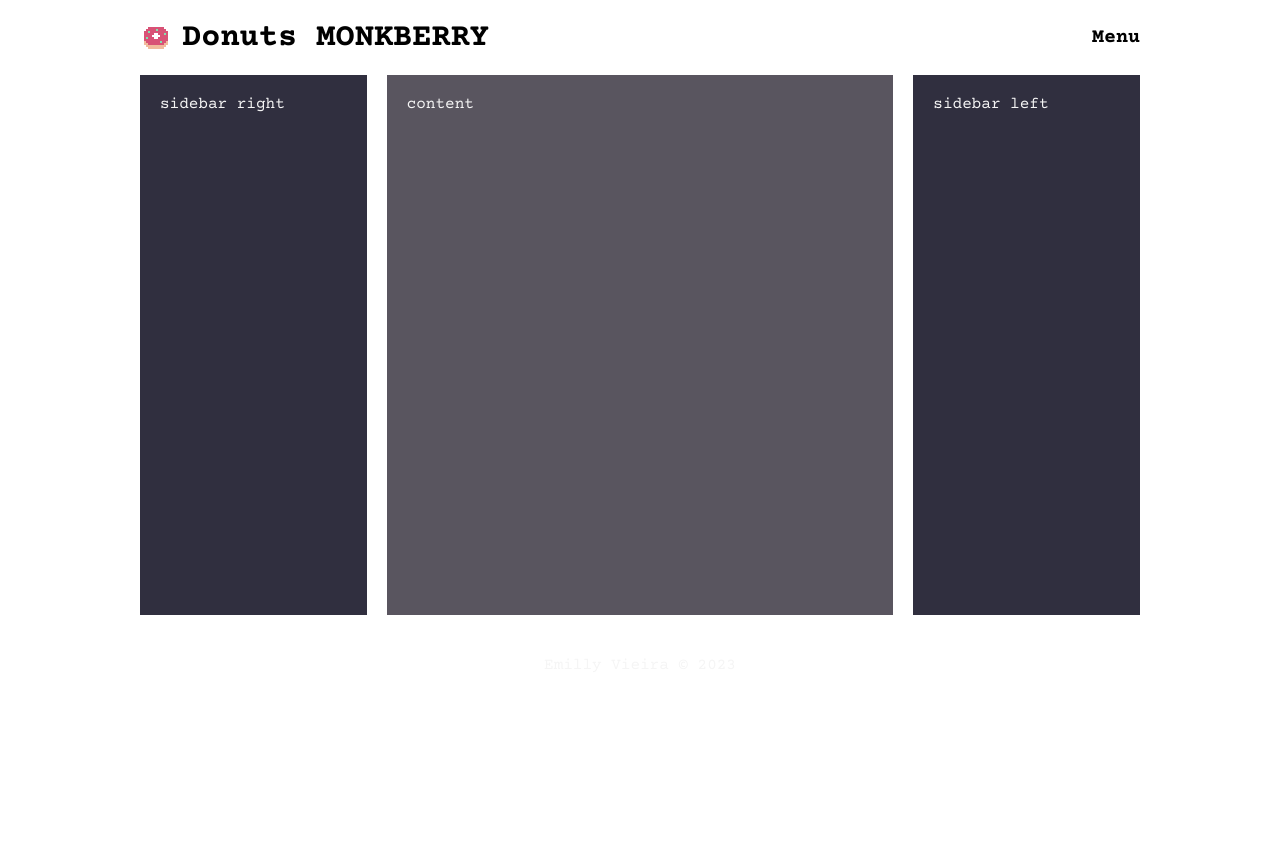
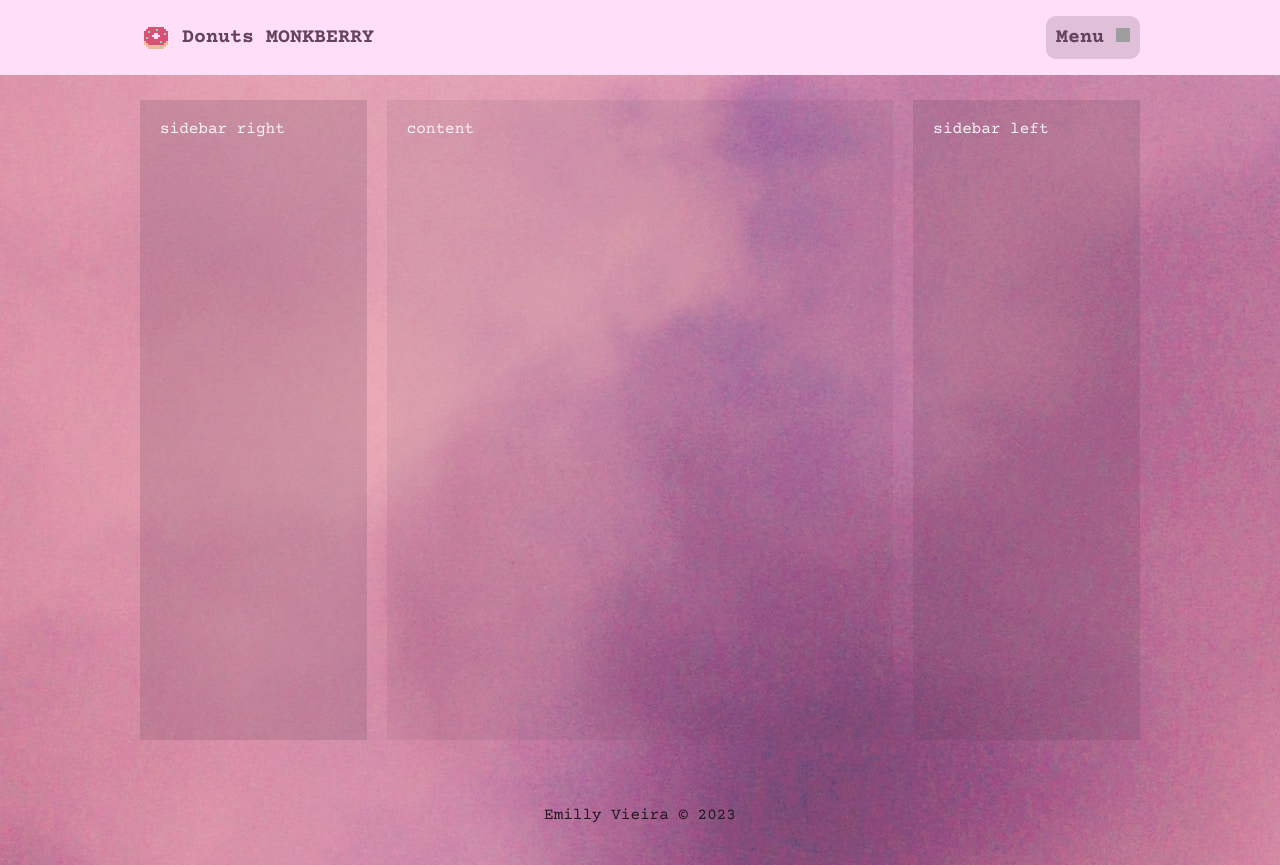
Before and after one commit to emillyvieira/DW1, a plain HTML site: page aulas/projeto-donut.html in a window 1280 px wide. Before the commit the page ends 800 px from the top, so only its background shows below. Drawn offline with nearby package versions, Linux system fonts and the light colour scheme; grey boxes are pictures that could not be loaded.

Commit message:
pagina donuts monkberry

```diff
--- a/aulas/projeto-donut.html
+++ b/aulas/projeto-donut.html
@@ -18,7 +18,7 @@
             <div>
                 <img src="../img/donut32.png" alt="Donuts MONKBERRY Logo">
                 <h1 >Donuts MONKBERRY</h1>
-                <span>Menu</span>
+                <span>Menu  <img width="14" height="14" src="https://img.icons8.com/metro/26/000000/menu.png" alt="menu"/></span>
               </div>
         </header>
 
--- a/css/style.css
+++ b/css/style.css
@@ -1,10 +1,10 @@
-
-/*body e home*/
 body {
     font-family: 'Courier Prime', Courier, monospace;
     color: whitesmoke;
     margin: 0;
 }
+
+/*home*/
 
 .home {
     background-image: url(https://images6.alphacoders.com/885/885542.png);
@@ -17,17 +17,26 @@ body {
 
 /*Projeto Donut*/
 
+.home-project {
+    background-image: url("../img/fund.jpg");
+}
+
 .home-project header {
     background-size: cover;
+    background-color: rgb(255, 223, 247);
     text-align: center;
     margin: auto;
-    color: black;
+    color: rgb(100, 67, 92);
+    font-size: 10px;
 }
 
 .home-project header span {
     margin: 0 0 0 auto;
     font-weight: bold;
     font-size: 20px;
+    background-color: rgba(100, 67, 92, 0.2);
+    padding: 10px;
+    border-radius: 10px;
 }
 
 .home-project header div {
@@ -45,20 +54,20 @@ body {
     width: 1000px;
     margin: 0 auto;
     gap: 20px;
+    padding: 25px;
 }
-
 
 .home-project #sidebar-right, #sidebar-left {
     width: 200px;
-    background-color: rgb(48, 47, 63);
-    height: 500px;
+    background-color: rgb(100, 67, 92, 0.2);
+    height: 600px;
     padding: 20px;
 }
 
 .home-project #content {
     width: 500px;
-    background-color: rgb(89, 85, 95);
-    height: 500px;
+    background-color: rgb(100, 67, 92, 0.1);
+    height: 600px;
     padding: 20px;
 }
 
@@ -121,4 +130,5 @@ footer {
     height: 100px;
     justify-content: center;
     align-items: center;
+    color: rgb(34, 22, 31);
 }
```
Also changed, not shown: img/fund.jpg (added).
